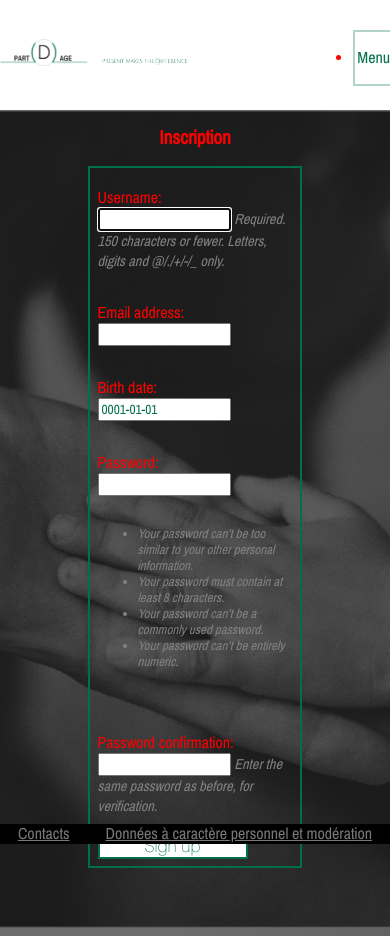
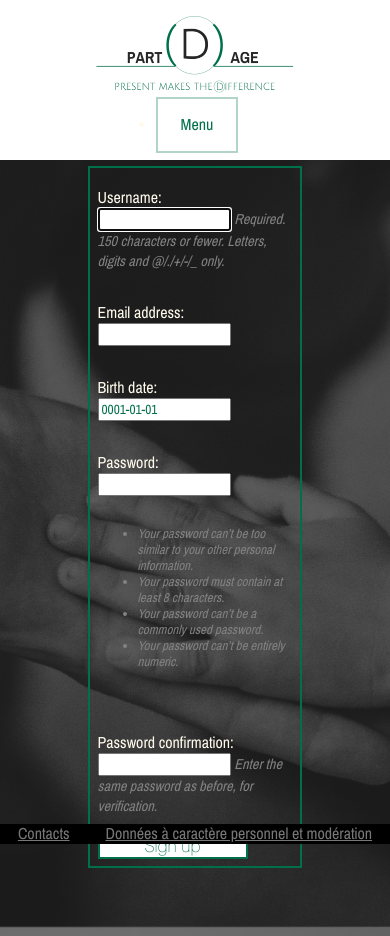
Before and after one commit to ThomasCreusot/partdage, a Django app: page /signup/ in a window 390 px wide. Run offline with Django 4.2, Linux system fonts and the light colour scheme; some web fonts are replaced.

Commit message:
working on responsiveness

```diff
--- a/static/styles.css
+++ b/static/styles.css
@@ -20,6 +20,8 @@ CREATE BEFORE UPDATE PAGE
 NOT YOUR SHARING PAGE
 
 _BUTTONS
+
+RESPONSIVENESS
 */
 
 
@@ -33,6 +35,7 @@ _BUTTONS
     --main-grey-color: #404040; /*rgb(64, 64, 64);*/
 
     --header-height: 110px; /*rgb(64, 64, 64);*/
+    --header-height-on-mobile: 160px;
     --footer-height: 20px; /*rgb(64, 64, 64);*/
 }
 
@@ -71,9 +74,8 @@ _BUTTONS
 
 /*Default font*/
 * {
-    /*color: var(--main-beige-color);*/
+    color: var(--main-beige-color);
     font-family: 'archivo_narrowregular', 'lane_-_narrowregular', georgia, sans-serif;
-    color : red
 }
 
 
@@ -880,3 +882,66 @@ button * {
     font-family: 'lane_-_narrowregular', georgia, sans-serif;
     font-size: 1.1em;
 }
+
+
+
+/*====================================*/
+/*========== RESPONSIVENESS ==========*/
+
+/*Pour cibler les smartphones : max-device-width  : c'est la largeur du périphérique*/
+
+@media screen and (max-width: 1024px)
+{
+    header {
+        display: flex;
+        flex-direction: column;
+        justify-content: center;
+        align-items: center;
+        width: 100%;
+
+        Flex-wrap: nowrap;
+
+        background-color: rgb(255,255,255);
+
+        position:fixed;
+        top: 0px;
+
+        height: var(--header-height-on-mobile);
+    }
+
+    #partdage_logo_and_slogan_container{
+        display: flex;
+        flex-direction: column;
+        justify-content: space-between;
+        align-items: center;
+        /*width: 100%;*/
+    }
+
+
+    #partdage_logo {
+        width: 50%;
+        width: 200px;
+        max-height: var(--header-height);
+    }
+
+    #partdage_slogan {
+        width: 60%;
+        width: 200px;
+        max-height: var(--header-height);
+    }
+
+    #wrap {
+        width: 20%;
+        height: 50px;
+        margin: 0;
+        z-index: 99;
+        /*position: relative;*/
+    }
+
+    .navbar {
+        height: 20px;
+        padding: 0;
+        margin: 0;
+        /*position: absolute;*/
+    }
+}
--- a/templates/base.html
+++ b/templates/base.html
@@ -10,7 +10,7 @@
 
     <body>
         <header>
-            <div>
+            <div id="partdage_logo_and_slogan_container">
                 <img id="partdage_logo" src=  "{% static 'partdage_logo_20230420_17h42.png' %}" alt="logo du l'application Partdage">
                 <img id="partdage_slogan" src="{% static 'partdage_slogan_20230420_17h42.png' %}" alt="logo du l'application Partdage">
             </div>
```
Also changed, not shown: 1 other file.
